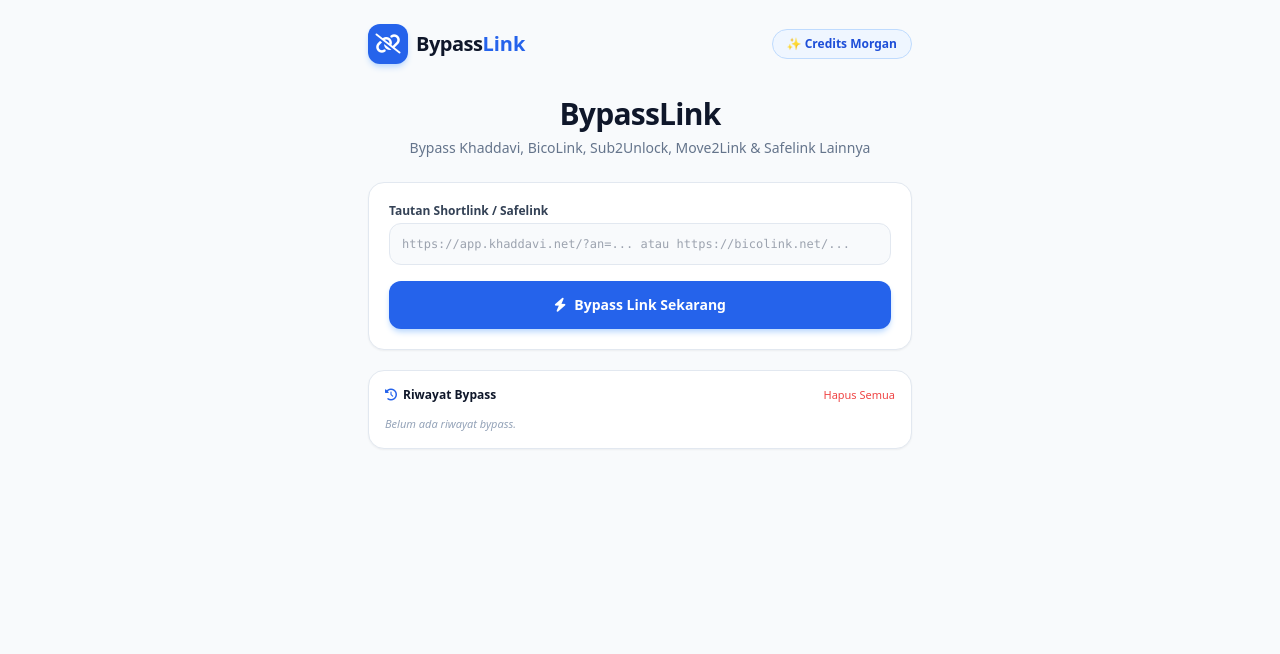
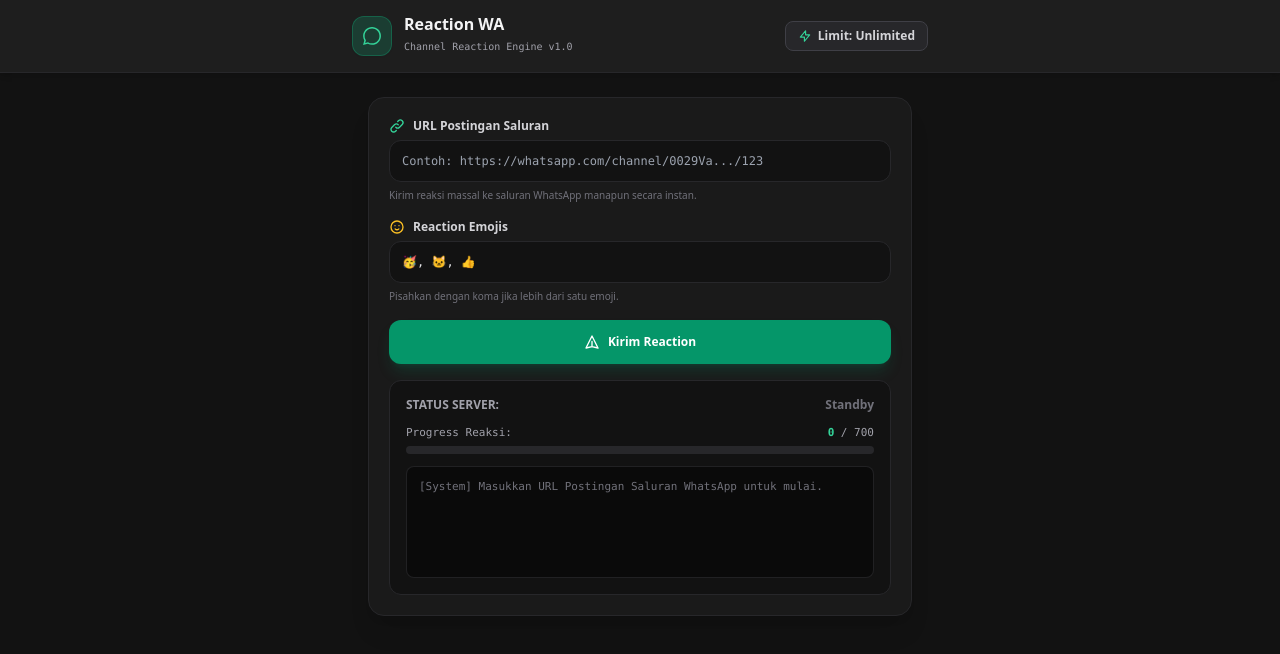
Before and after one commit to Morganlua/Bypass-Link, a website: page public/index.html in a window 1280 px wide. Drawn offline with nearby package versions, Linux system fonts and the light colour scheme.

Commit message:
Add files via upload

```diff
--- a/public/index.html
+++ b/public/index.html
@@ -3,193 +3,185 @@
 <head>
   <meta charset="UTF-8">
   <meta name="viewport" content="width=device-width, initial-scale=1.0">
-  <title>BypassLink - Multi Shortlink Bypasser</title>
+  <title>Reaction WA - Channel Auto React Panel</title>
   <script src="https://cdn.tailwindcss.com"></script>
-  <link rel="stylesheet" href="https://cdnjs.cloudflare.com/ajax/libs/font-awesome/6.4.0/css/all.min.css">
-  <style>
-    body { font-family: system-ui, -apple-system, BlinkMacSystemFont, "Segoe UI", Roboto, sans-serif; }
-  </style>
 </head>
-<body class="bg-slate-50 text-slate-800 min-h-screen pb-12">
+<body class="bg-[#121212] text-zinc-200 min-h-screen font-sans pb-12">
 
-  <!-- Header -->
-  <header class="max-w-xl mx-auto px-4 pt-6 flex justify-between items-center">
-    <div class="flex items-center gap-2">
-      <div class="bg-blue-600 text-white p-2 rounded-xl font-extrabold text-xl flex items-center justify-center w-10 h-10 shadow-md shadow-blue-200">
-        <i class="fa-solid fa-link-slash"></i>
+  <header class="bg-[#1e1e1e] border-b border-zinc-800 py-4 px-6 shadow-md">
+    <div class="max-w-xl mx-auto flex items-center justify-between">
+      <div class="flex items-center gap-3">
+        <div class="bg-emerald-500/20 text-emerald-400 p-2.5 rounded-xl border border-emerald-500/30 flex items-center justify-center w-10 h-10 shadow-sm">
+          <svg class="w-5 h-5 fill-current" viewBox="0 0 24 24">
+            <path d="M.057 24l1.687-6.163c-1.041-1.804-1.588-3.849-1.587-5.946.003-6.556 5.338-11.891 11.893-11.891 3.181.001 6.167 1.24 8.413 3.488 2.245 2.248 3.481 5.236 3.48 8.414-.003 6.557-5.338 11.892-11.893 11.892-1.99-.001-3.951-.5-5.688-1.448l-6.305 1.654zm6.597-3.807c1.676.995 3.276 1.591 5.392 1.592 5.448 0 9.886-4.434 9.889-9.885.002-5.462-4.415-9.89-9.881-9.892-5.452 0-9.887 4.434-9.889 9.884-.001 2.225.651 3.891 1.746 5.634l-.999 3.648 3.742-.981z"/>
+          </svg>
         </div>
         <div>
-        <span class="font-extrabold text-xl text-slate-900 tracking-tight">Bypass</span><span class="text-blue-600 font-extrabold text-xl">Link</span>
+          <h1 class="text-base font-bold text-zinc-100 leading-none">Reaction WA</h1>
+          <span class="text-[10px] text-zinc-400 font-mono">Channel Reaction Engine v1.0</span>
         </div>
       </div>
-    <div class="bg-blue-50 text-blue-700 text-xs px-3.5 py-1.5 rounded-full font-bold flex items-center gap-1.5 border border-blue-200 shadow-xs">
-      ✨ Credits Morgan
+      <div class="bg-zinc-800 text-zinc-300 text-xs px-3 py-1.5 rounded-lg border border-zinc-700 font-semibold flex items-center gap-1.5">
+        <svg class="w-3.5 h-3.5 text-emerald-400 stroke-current" fill="none" stroke-width="2" viewBox="0 0 24 24">
+          <path stroke-linecap="round" stroke-linejoin="round" d="M13 10V3L4 14h7v7l9-11h-7z"/>
+        </svg>
+        <span>Limit: Unlimited</span>
+      </div>
     </div>
   </header>
 
-  <!-- Title Banner -->
-  <section class="max-w-xl mx-auto text-center px-4 mt-8">
-    <h1 class="text-3xl font-black text-slate-900 tracking-tight">BypassLink</h1>
-    <p class="text-slate-500 text-sm mt-1.5 font-medium">Bypass Khaddavi, BicoLink, Sub2Unlock, Move2Link & Safelink Lainnya</p>
-  </section>
-
   <main class="max-w-xl mx-auto px-4 mt-6 space-y-5">
 
-    <!-- Card Input Utama -->
-    <div class="bg-white rounded-2xl p-5 border border-slate-200 shadow-sm space-y-4">
-      <div>
-        <label class="text-xs font-bold text-slate-700 block mb-1">Tautan Shortlink / Safelink</label>
-        <input type="url" id="shortUrl" placeholder="https://app.khaddavi.net/?an=... atau https://bicolink.net/..." class="w-full bg-slate-50 border border-slate-200 rounded-xl p-3 text-xs font-mono focus:outline-none focus:border-blue-500">
+    <div class="bg-[#1a1a1a] rounded-2xl p-5 border border-zinc-800 shadow-xl space-y-4">
+
+      <div class="space-y-1.5">
+        <label class="text-xs font-bold text-zinc-300 flex items-center gap-2">
+          <svg class="w-4 h-4 text-emerald-400 stroke-current" fill="none" stroke-width="2" viewBox="0 0 24 24">
+            <path stroke-linecap="round" stroke-linejoin="round" d="M13.828 10.172a4 4 0 00-5.656 0l-4 4a4 4 0 105.656 5.656l1.102-1.101m-.758-4.899a4 4 0 005.656 0l4-4a4 4 0 00-5.656-5.656l-1.1 1.1"/>
+          </svg>
+          <span>URL Postingan Saluran</span>
+        </label>
+        <input type="url" id="channelUrl" placeholder="Contoh: https://whatsapp.com/channel/0029Va.../123" class="w-full bg-[#121212] border border-zinc-800 rounded-xl p-3 text-xs text-zinc-200 font-mono focus:outline-none focus:border-emerald-500 transition">
+        <p class="text-[10px] text-zinc-500">Kirim reaksi massal ke saluran WhatsApp manapun secara instan.</p>
       </div>
 
-      <button id="btnBypass" onclick="processBypass()" class="w-full bg-blue-600 text-white font-bold py-3.5 px-4 rounded-xl flex items-center justify-center gap-2 hover:bg-blue-700 transition active:scale-[0.99] shadow-md shadow-blue-200 text-sm">
-        <i class="fa-solid fa-bolt"></i> Bypass Link Sekarang
+      <div class="space-y-1.5">
+        <label class="text-xs font-bold text-zinc-300 flex items-center gap-2">
+          <svg class="w-4 h-4 text-amber-400 stroke-current" fill="none" stroke-width="2" viewBox="0 0 24 24">
+            <path stroke-linecap="round" stroke-linejoin="round" d="M14.828 14.828a4 4 0 01-5.656 0M9 10h.01M15 10h.01M21 12a9 9 0 11-18 0 9 9 0 0118 0z"/>
+          </svg>
+          <span>Reaction Emojis</span>
+        </label>
+        <input type="text" id="emojiInput" value="🥳, 🐱, 👍" placeholder="Contoh: 🥳, 🐱, 👍" class="w-full bg-[#121212] border border-zinc-800 rounded-xl p-3 text-xs text-zinc-200 font-mono focus:outline-none focus:border-amber-500 transition">
+        <p class="text-[10px] text-zinc-500">Pisahkan dengan koma jika lebih dari satu emoji.</p>
+      </div>
+
+      <button id="btnSubmit" onclick="sendReaction()" class="w-full bg-emerald-600 hover:bg-emerald-500 text-white font-bold py-3.5 px-4 rounded-xl flex items-center justify-center gap-2 transition active:scale-[0.98] shadow-lg shadow-emerald-600/20 text-xs">
+        <svg class="w-4 h-4 stroke-current" fill="none" stroke-width="2" viewBox="0 0 24 24">
+          <path stroke-linecap="round" stroke-linejoin="round" d="M12 19l9 2-9-18-9 18 9-2zm0 0v-8"/>
+        </svg>
+        <span>Kirim Reaction</span>
       </button>
 
-      <!-- Loading State -->
-      <div id="loadingBox" class="hidden text-center py-6 space-y-3 bg-slate-50 rounded-xl border border-slate-200">
-        <div class="inline-block animate-spin text-blue-600 text-2xl">
-          <i class="fa-solid fa-circle-notch"></i>
-        </div>
-        <p class="text-xs font-bold text-slate-700">Mengekstrak tautan tujuan asli...</p>
+      <div id="statusBox" class="bg-[#121212] rounded-xl p-4 border border-zinc-800 space-y-3">
+        <div class="flex justify-between items-center text-xs">
+          <span class="text-zinc-400 font-bold">STATUS SERVER:</span>
+          <span id="statusIndicator" class="text-zinc-500 font-bold">Standby</span>
         </div>
 
-      <!-- Result Card -->
-      <div id="resultCard" class="hidden bg-slate-50 rounded-xl p-4 border border-blue-200 space-y-3">
-        <div class="flex items-center justify-between">
-          <span class="text-xs font-bold text-emerald-600 flex items-center gap-1.5">
-            <i class="fa-solid fa-circle-check"></i> BERHASIL DI-BYPASS
-          </span>
-          <span id="methodBadge" class="bg-blue-600 text-white text-[10px] font-bold px-2 py-0.5 rounded-full">DOM Extraction</span>
+        <div class="space-y-1">
+          <div class="flex justify-between text-[11px] font-mono text-zinc-400">
+            <span>Progress Reaksi:</span>
+            <span><strong id="reactedCount" class="text-emerald-400">0</strong> / 700</span>
           </div>
-
-        <div class="bg-white p-3 rounded-lg border border-slate-200 space-y-1">
-          <span class="text-slate-400 block text-[10px] font-bold">LINK TUJUAN ASLI</span>
-          <a id="resLink" href="#" target="_blank" class="font-bold text-blue-600 hover:underline text-xs font-mono break-all block">https://...</a>
-        </div>
-
-        <div class="flex gap-2">
-          <button onclick="copyResultLink()" class="flex-1 bg-slate-900 text-white font-bold py-2.5 px-3 rounded-xl text-xs flex items-center justify-center gap-1.5 hover:bg-slate-800 transition">
-            <i class="fa-regular fa-copy"></i> Salin Link
-          </button>
-          <a id="openResultBtn" href="#" target="_blank" class="flex-1 bg-blue-600 text-white font-bold py-2.5 px-3 rounded-xl text-xs flex items-center justify-center gap-1.5 hover:bg-blue-700 transition">
-            <i class="fa-solid fa-arrow-up-right-from-square"></i> Buka Link
-          </a>
-        </div>
+          <div class="w-full bg-zinc-800 h-2 rounded-full overflow-hidden">
+            <div id="progressBar" class="bg-emerald-500 h-full w-0 transition-all duration-300"></div>
           </div>
         </div>
 
-    <!-- Riwayat Bypass -->
-    <div class="bg-white rounded-2xl p-4 border border-slate-200 shadow-sm space-y-3">
-      <div class="flex items-center justify-between">
-        <span class="font-bold text-xs text-slate-900 flex items-center gap-1.5">
-          <i class="fa-solid fa-clock-rotate-left text-blue-600"></i> Riwayat Bypass
-        </span>
-        <button onclick="clearHistory()" class="text-[11px] text-red-500 hover:underline">Hapus Semua</button>
+        <div id="logConsole" class="bg-[#0a0a0a] border border-zinc-800/80 rounded-lg p-3 h-28 overflow-y-auto font-mono text-[11px] text-zinc-300 space-y-1">
+          <div class="text-zinc-500">[System] Masukkan URL Postingan Saluran WhatsApp untuk mulai.</div>
         </div>
-      <div id="historyList" class="space-y-2">
-        <p class="text-slate-400 text-[11px] italic">Belum ada riwayat bypass.</p>
       </div>
+
     </div>
 
   </main>
 
   <script>
-    let bypassHistory = [];
+    let isProcessing = false;
+    let currentProgress = 0;
+    const TARGET_LIMIT = 700;
+    let progressTimer = null;
 
-    function init() {
-      const saved = localStorage.getItem('bypasslink_history');
-      if (saved) {
-        try { bypassHistory = JSON.parse(saved); } catch(e) {}
-      }
-      renderHistory();
+    function logMessage(text, color = 'text-zinc-300') {
+      const consoleBox = document.getElementById('logConsole');
+      const time = new Date().toLocaleTimeString();
+      consoleBox.innerHTML += `<div class="${color}">[${time}] ${text}</div>`;
+      consoleBox.scrollTop = consoleBox.scrollHeight;
     }
 
-    async function processBypass() {
-      const urlInput = document.getElementById('shortUrl').value.trim();
-      const btn = document.getElementById('btnBypass');
-      const loadingBox = document.getElementById('loadingBox');
-      const resultCard = document.getElementById('resultCard');
+    async function sendReaction() {
+      const channelUrl = document.getElementById('channelUrl').value.trim();
+      const emojiInput = document.getElementById('emojiInput').value.trim();
 
-      if (!urlInput) {
-        alert('Masukkan URL shortlink terlebih dahulu!');
+      if (!channelUrl) {
+        alert('Mohon masukkan URL Postingan Saluran WhatsApp!');
         return;
       }
 
-      btn.disabled = true;
-      btn.classList.add('opacity-50');
-      loadingBox.classList.remove('hidden');
-      resultCard.classList.add('hidden');
+      if (isProcessing) return;
+
+      isProcessing = true;
+      currentProgress = 0;
+      updateUI(true);
+
+      logMessage(`Mengirim request reaksi ke Server...`, 'text-amber-400');
 
       try {
-        const res = await fetch('/api/bypass', {
+        const response = await fetch('/api/react', {
           method: 'POST',
           headers: { 'Content-Type': 'application/json' },
-          body: JSON.stringify({ url: urlInput })
+          body: JSON.stringify({
+            channelUrl: channelUrl,
+            emojis: emojiInput,
+            count: TARGET_LIMIT
+          })
         });
 
-        const json = await res.json();
+        const result = await response.json();
 
-        if (json && json.status && json.data) {
-          const dest = json.data.destination_url;
-          document.getElementById('resLink').innerText = dest;
-          document.getElementById('resLink').href = dest;
-          document.getElementById('openResultBtn').href = dest;
-          document.getElementById('methodBadge').innerText = json.data.method || 'Bypass Engine';
+        if (result.status) {
+          logMessage(result.message, 'text-emerald-400 font-bold');
 
-          resultCard.classList.remove('hidden');
+          progressTimer = setInterval(() => {
+            if (currentProgress >= TARGET_LIMIT) {
+              clearInterval(progressTimer);
+              logMessage(`Sukses mengirim ${TARGET_LIMIT} reaksi ke Saluran WhatsApp!`, 'text-emerald-400 font-bold');
+              isProcessing = false;
+              updateUI(false);
+              return;
+            }
 
-          bypassHistory.unshift({
-            original: urlInput,
-            destination: dest,
-            date: new Date().toLocaleTimeString()
-          });
-          if (bypassHistory.length > 5) bypassHistory.pop();
-          localStorage.setItem('bypasslink_history', JSON.stringify(bypassHistory));
-          renderHistory();
+            currentProgress += Math.floor(Math.random() * 25) + 10;
+            if (currentProgress > TARGET_LIMIT) currentProgress = TARGET_LIMIT;
+
+            document.getElementById('reactedCount').innerText = currentProgress;
+            const percent = Math.floor((currentProgress / TARGET_LIMIT) * 100);
+            document.getElementById('progressBar').style.width = `${percent}%`;
+
+            logMessage(`Server memproses reaksi ${emojiInput} (${currentProgress}/${TARGET_LIMIT})...`);
+          }, 800);
+
         } else {
-          alert('Gagal: ' + (json.error || 'Link tujuan tidak ditemukan'));
+          logMessage(`Error: ${result.message}`, 'text-rose-400');
+          isProcessing = false;
+          updateUI(false);
         }
-      } catch (e) {
-        alert('Gagal memproses koneksi ke server bypass');
-      } finally {
-        btn.disabled = false;
-        btn.classList.remove('opacity-50');
-        loadingBox.classList.add('hidden');
+
+      } catch (err) {
+        logMessage(`Gagal menghubungkan ke Server Backend.`, 'text-rose-400');
+        isProcessing = false;
+        updateUI(false);
       }
     }
 
-    function renderHistory() {
-      const el = document.getElementById('historyList');
-      if (!bypassHistory.length) {
-        el.innerHTML = `<p class="text-slate-400 text-[11px] italic">Belum ada riwayat bypass.</p>`;
-        return;
+    function updateUI(processing) {
+      const btn = document.getElementById('btnSubmit');
+      const indicator = document.getElementById('statusIndicator');
+
+      if (processing) {
+        btn.disabled = true;
+        btn.className = 'w-full bg-emerald-900/50 text-zinc-500 font-bold py-3.5 px-4 rounded-xl flex items-center justify-center gap-2 cursor-not-allowed text-xs';
+        indicator.innerText = 'MEMPROSES (RUNNING)';
+        indicator.className = 'text-emerald-400 font-bold animate-pulse';
+      } else {
+        btn.disabled = false;
+        btn.className = 'w-full bg-emerald-600 hover:bg-emerald-500 text-white font-bold py-3.5 px-4 rounded-xl flex items-center justify-center gap-2 transition active:scale-[0.98] shadow-lg shadow-emerald-600/20 text-xs';
+        indicator.innerText = 'Standby';
+        indicator.className = 'text-zinc-500 font-bold';
       }
-
-      el.innerHTML = bypassHistory.map(item => `
-        <div class="p-2.5 bg-slate-50 border border-slate-200 rounded-xl flex justify-between items-center text-xs">
-          <div class="truncate mr-2">
-            <span class="font-bold text-slate-800 font-mono block truncate">${item.destination}</span>
-            <span class="text-slate-400 text-[10px] block truncate">Asal: ${item.original}</span>
-          </div>
-          <a href="${item.destination}" target="_blank" class="text-blue-600 text-[11px] hover:underline font-bold shrink-0">Buka</a>
-        </div>
-      `).join('');
     }
-
-    function clearHistory() {
-      bypassHistory = [];
-      localStorage.removeItem('bypasslink_history');
-      renderHistory();
-    }
-
-    function copyResultLink() {
-      const link = document.getElementById('resLink').innerText;
-      navigator.clipboard.writeText(link);
-      alert('Berhasil disalin: ' + link);
-    }
-
-    window.onload = init;
   </script>
 </body>
 </html>
```
Lines whose indentation alone changed are shown as unchanged.
